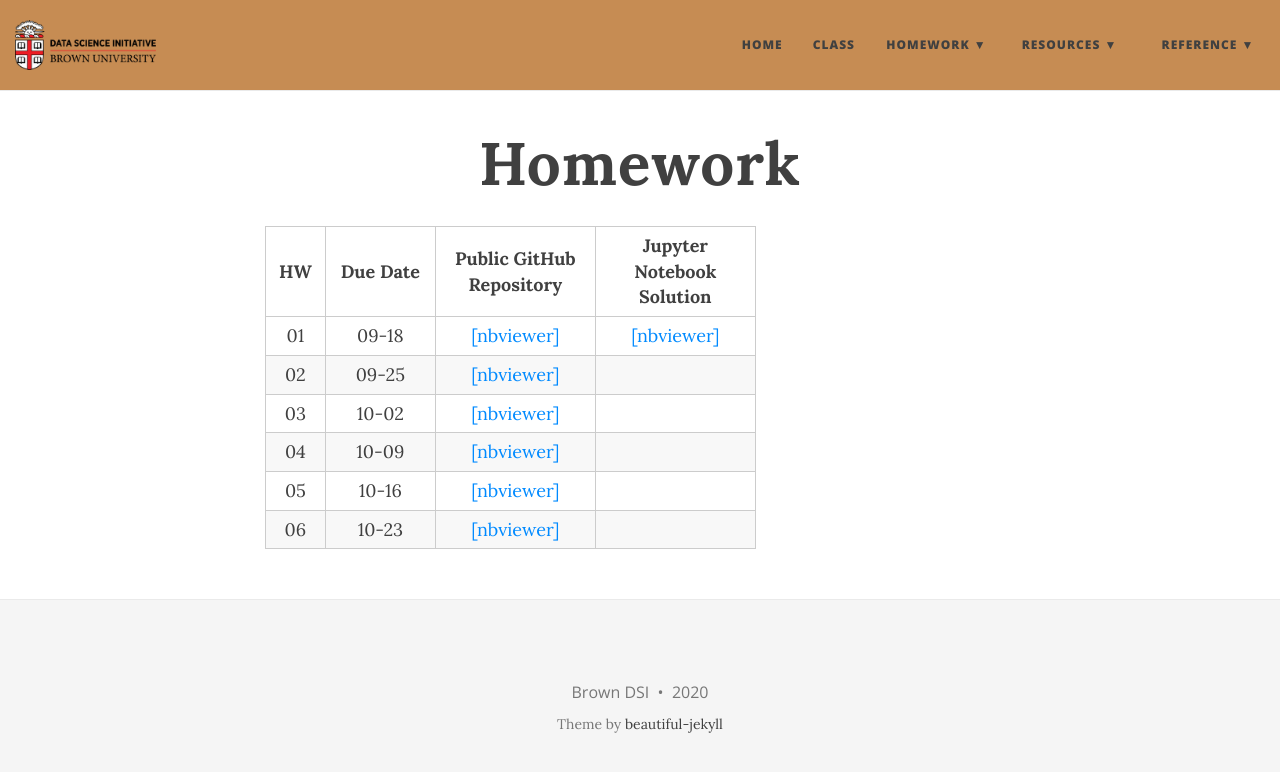
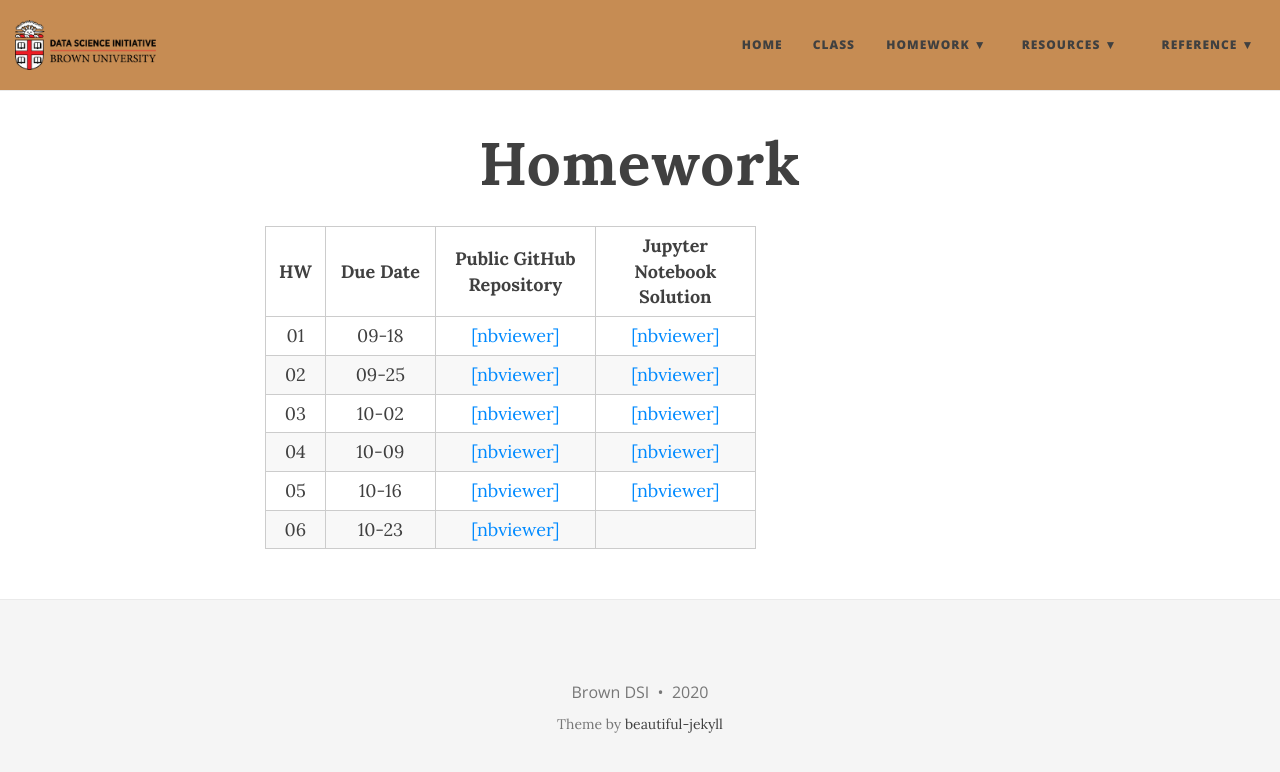
Before and after one commit to data1010/data1010.github.io, a Jekyll site: the page built from homework.md, in a window 1280 px wide. Shown: the top 772 px of the page. Built offline with Jekyll 4.4.1, drawn with Linux system fonts in a browser that asks for light colours; nearby versions of some CDN libraries.

Commit message:
Add HW solutions 2 through 5.

```diff
--- a/homework.md
+++ b/homework.md
@@ -23,25 +23,25 @@ title: Homework
       <td style="text-align: center">02</td>
       <td style="text-align: center">09-25</td>
       <td style="text-align: center"><a href="https://nbviewer.jupyter.org/github/data1010/problem-sets/blob/master/homework/hw02/data1010-hw-02.ipynb">[nbviewer]</a></td>
-      <td style="text-align: center"></td>
+      <td style="text-align: center"><a href="https://nbviewer.jupyter.org/github/data1010/problem-sets/blob/master/homework/hw02/data1010-hw-02-sol.ipynb">[nbviewer]</a></td>
     </tr>
     <tr>
       <td style="text-align: center">03</td>
       <td style="text-align: center">10-02</td>
       <td style="text-align: center"><a href="https://nbviewer.jupyter.org/github/data1010/problem-sets/blob/master/homework/hw03/data1010-hw-03.ipynb">[nbviewer]</a></td>
-      <td style="text-align: center"></td>
+      <td style="text-align: center"><a href="https://nbviewer.jupyter.org/github/data1010/problem-sets/blob/master/homework/hw03/data1010-hw-03-sol.ipynb">[nbviewer]</a></td>
     </tr>
     <tr>
       <td style="text-align: center">04</td>
       <td style="text-align: center">10-09</td>
       <td style="text-align: center"><a href="https://nbviewer.jupyter.org/github/data1010/problem-sets/blob/master/homework/hw04/data1010-hw-04.ipynb">[nbviewer]</a></td>
-      <td style="text-align: center"></td>
+      <td style="text-align: center"><a href="https://nbviewer.jupyter.org/github/data1010/problem-sets/blob/master/homework/hw04/data1010-hw-04-sol.ipynb">[nbviewer]</a></td>
     </tr>
     <tr>
       <td style="text-align: center">05</td>
       <td style="text-align: center">10-16</td>
       <td style="text-align: center"><a href="https://nbviewer.jupyter.org/github/data1010/problem-sets/blob/master/homework/hw05/data1010-hw-05.ipynb">[nbviewer]</a></td>
-      <td style="text-align: center"></td>
+      <td style="text-align: center"><a href="https://nbviewer.jupyter.org/github/data1010/problem-sets/blob/master/homework/hw05/data1010-hw-05-sol.ipynb">[nbviewer]</a></td>
     </tr>
     <tr>
       <td style="text-align: center">06</td>
```
